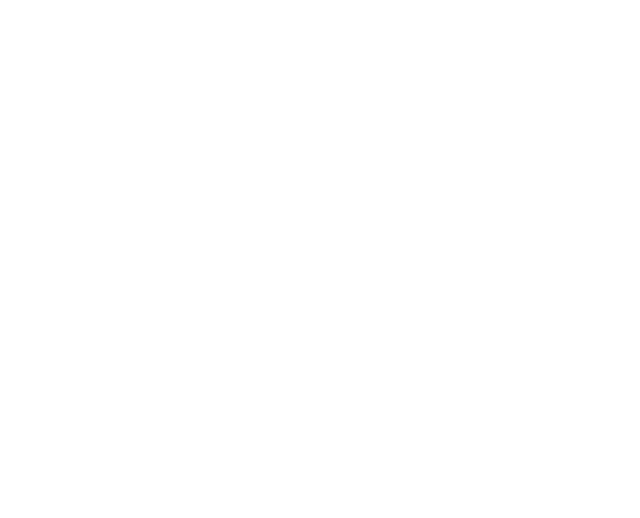
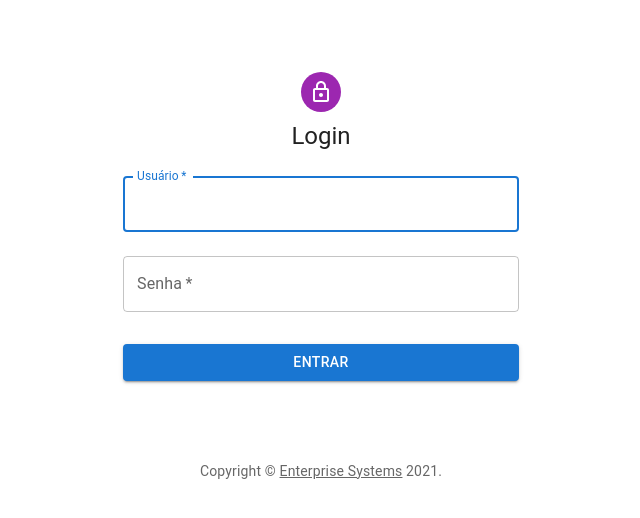
Before and after one commit to wandersonpereiradev/ope2-frontend, a React (Create React App) app: page / in a window 1280 px wide. Shown: the top 518 px of the page, without its empty margins (319-959 px from the left). Built offline with nearby package versions, Linux system fonts and the light colour scheme; the HTML template or start-up script is replaced by a standard one.

Commit message:
Layout da tela de login finalizado

```diff
--- a/package.json
+++ b/package.json
@@ -3,14 +3,18 @@
   "version": "0.1.0",
   "private": true,
   "dependencies": {
+    "@babel/core": "^7.13.0",
     "@emotion/react": "^11.4.1",
     "@emotion/styled": "^11.3.0",
     "@material-ui/core": "^5.0.0-beta.5",
+    "@material-ui/icons": "^4.11.2",
+    "@mui/icons-material": "^5.0.4",
     "@mui/material": "^5.0.3",
     "@testing-library/jest-dom": "^5.14.1",
     "@testing-library/react": "^11.2.7",
     "@testing-library/user-event": "^12.8.3",
     "axios": "^0.22.0",
+    "material-ui-icons": "^1.0.0-beta.36",
     "react": "^17.0.2",
     "react-dom": "^17.0.2",
     "react-router-dom": "^5.3.0",
--- /dev/null
+++ b/src/pages/login/Index.jsx
@@ -0,0 +1,94 @@
+import * as React from 'react';
+import Avatar from '@mui/material/Avatar';
+import Button from '@mui/material/Button';
+import CssBaseline from '@mui/material/CssBaseline';
+import TextField from '@mui/material/TextField';
+import Link from '@mui/material/Link';
+import Box from '@mui/material/Box';
+import LockOutlinedIcon from '@mui/icons-material/LockOutlined';
+import Typography from '@mui/material/Typography';
+import Container from '@mui/material/Container';
+import { createTheme, ThemeProvider } from '@mui/material/styles';
+
+function Copyright(props) {
+  return (
+    <Typography variant="body2" color="text.secondary" align="center" {...props}>
+      {'Copyright © '}
+      <Link color="inherit" href="https://mui.com/">
+        Enterprise Systems
+      </Link>{' '}
+      {new Date().getFullYear()}
+      {'.'}
+    </Typography>
+  );
+}
+
+const theme = createTheme();
+
+export default function SignIn() {
+  const handleSubmit = (event) => {
+    event.preventDefault();
+    const data = new FormData(event.currentTarget);
+    // eslint-disable-next-line no-console
+    console.log({
+      email: data.get('email'),
+      password: data.get('password'),
+    });
+  };
+
+  return (
+    <ThemeProvider theme={theme}>
+      <Container component="main" maxWidth="xs">
+        <CssBaseline />
+        <Box
+          sx={{
+            marginTop: 8,
+            display: 'flex',
+            flexDirection: 'column',
+            alignItems: 'center',
+          }}
+        >
+          <Avatar sx={{ m: 1, bgcolor: 'secondary.main' }}>
+            <LockOutlinedIcon />
+          </Avatar>
+          <Typography component="h1" variant="h5">
+            Login
+          </Typography>
+          <Box component="form" onSubmit={handleSubmit} noValidate sx={{ mt: 1 }}>
+            <TextField
+              margin="normal"
+              required
+              fullWidth
+              id="user"
+              label="Usuário"
+              name="user"
+              autoComplete="user"
+              autoFocus
+            />
+            <TextField
+              margin="normal"
+              required
+              fullWidth
+              name="password"
+              label="Senha"
+              type="password"
+              id="password"
+              autoComplete="current-password"
+            />
+
+            <Button
+              type="submit"
+              fullWidth
+              variant="contained"
+              sx={{ mt: 3, mb: 2 }}
+            >
+              Entrar
+            </Button>
+
+          </Box>
+        </Box>
+        <Copyright sx={{ mt: 8, mb: 4 }} />
+      </Container>
+    </ThemeProvider>
+  );
+}
--- a/src/routes.js
+++ b/src/routes.js
@@ -1,5 +1,6 @@
 import React from "react";
 import { BrowserRouter, Route } from "react-router-dom";
+import SignIn from "./pages/login/Index";
 
 import ListarProdutos from './pages/produtos/index'
 import ListarServicos from './pages/servicos/index'
@@ -10,6 +11,7 @@
             <switch>
                 <Route path="/listar-produtos" exact component={ListarProdutos} />
                 <Route path="/listar-servicos" exact component={ListarServicos} />
+                <Route path="/" exact component={SignIn} />
             </switch>
         </BrowserRouter>
     )
```
Also changed, not shown: 1 other file (tests, documents, lock files or other folders).
